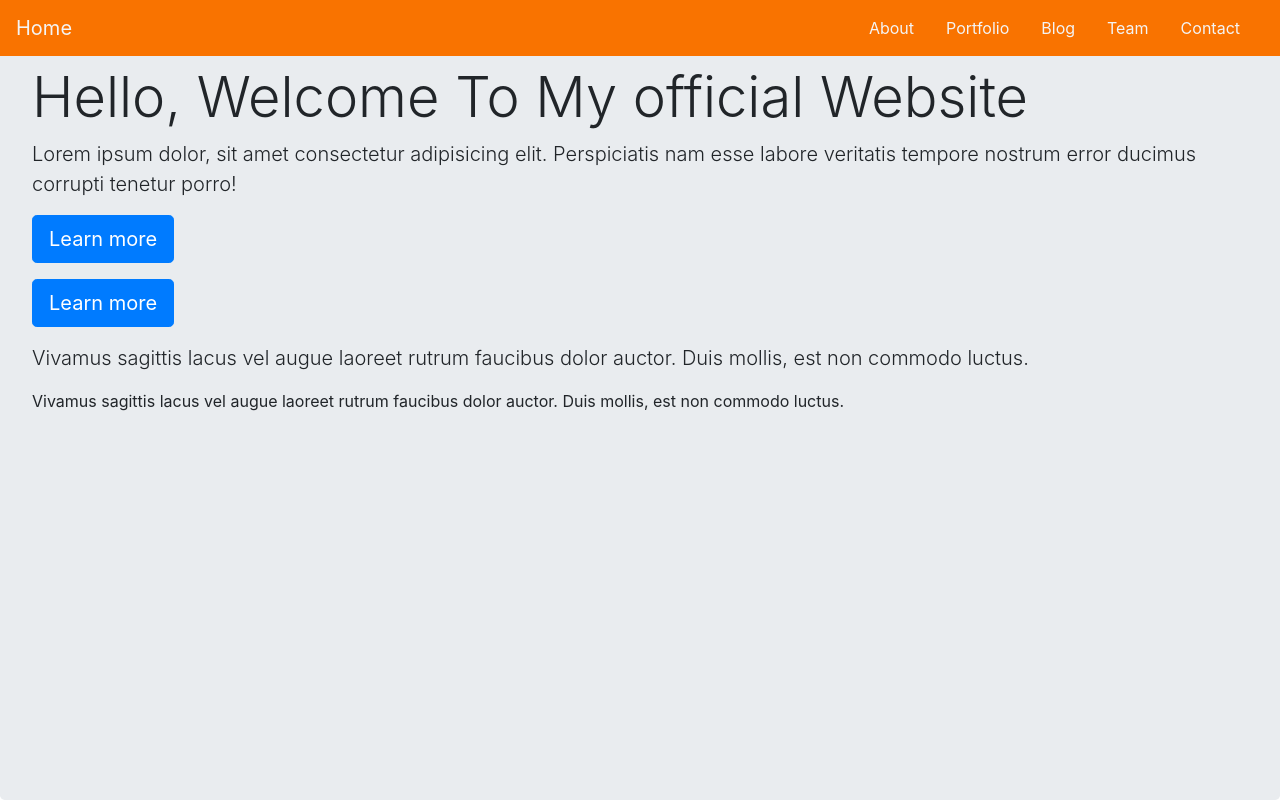
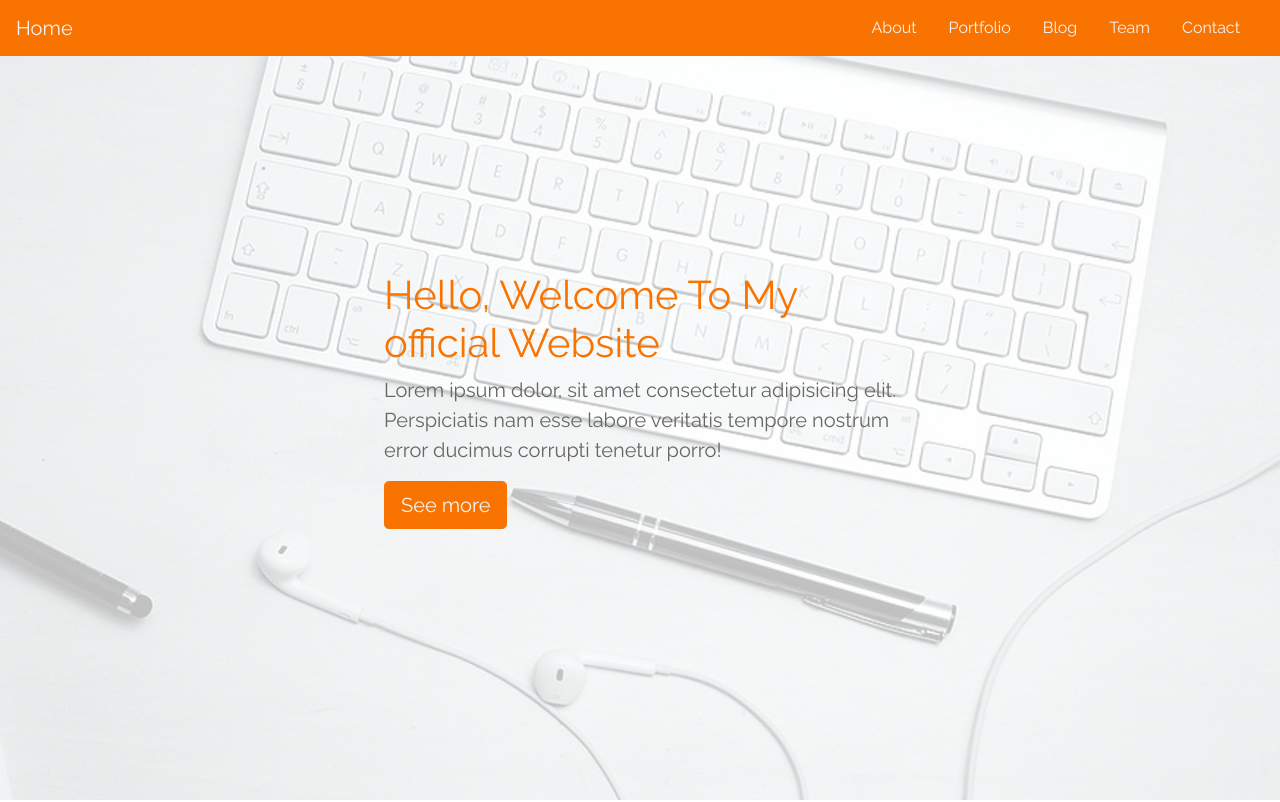
Before and after one commit to miptleha/sample-sites, a plain HTML site: page Created/saad/index.html in a window 1280 px wide. Shown: the top 802 px of the page. Drawn offline with Linux system fonts and the light colour scheme.

Commit message:
add images, fix jumbotron

```diff
--- a/Created/saad/css/site.css
+++ b/Created/saad/css/site.css
@@ -1,3 +1,9 @@
+@import url('https://fonts.googleapis.com/css?family=Raleway');
+
+body {
+    font-family: "Raleway";
+}
+
 #header .navbar {
     background-color: #f97300;
 }
@@ -13,3 +19,41 @@
     color: #f97300;
     border-radius: 4px;
 }
+
+.s-jumbotron {
+    background: url("../images/headerback.jpg") 50% 50% no-repeat;
+    background-size: cover;
+    display: flex;
+    justify-content: center;
+    height: 100vh;
+    flex-direction: column;
+    position: relative;
+    padding-left: 30%;
+}
+.s-jumbotron-title {
+    font-size: 2.5rem;
+    color: #f97300;
+    font-weight: 400;
+}
+.s-jumbotron-text {
+    color: #666;
+    font-size: 20px;
+    max-width: 700px;
+}
+.s-jumbotron-btn {
+    border: 1px solid #f97300;
+    background-color: #f97300;
+    color: #f4f4f4;
+}
+.s-jumbotron-wrapper {
+    max-width: 60%;
+    z-index: 2;
+}
+.s-overlay {
+    position: absolute;
+    left: 0;
+    right: 0;
+    top: 0;
+    bottom: 0;
+    background-color: rgba(255, 255, 255, .75);
+}
--- a/Created/saad/index.html
+++ b/Created/saad/index.html
@@ -15,12 +15,12 @@
     <header id="header">
         <nav class="navbar navbar-expand-lg navbar-light fixed-top">
             <a class="navbar-brand" href="#">Home</a>
-            <button class="navbar-toggler" type="button" data-toggle="collapse" data-target="#navbarSupportedContent"
-                aria-controls="navbarSupportedContent" aria-expanded="false" aria-label="Toggle navigation">
+            <button class="navbar-toggler" type="button" data-toggle="collapse" data-target="#navbarContent"
+                aria-controls="navbarContent" aria-expanded="false" aria-label="Toggle navigation">
                 <span class="navbar-toggler-icon"></span>
             </button>
 
-            <div class="collapse navbar-collapse" id="navbarSupportedContent">
+            <div class="collapse navbar-collapse" id="navbarContent">
                 <ul class="navbar-nav ml-auto">
                     <!-- <li class="nav-item active">
                   <a class="nav-link" href="#">Home <span class="sr-only">(current)</span></a>
@@ -44,23 +44,13 @@
             </div>
         </nav>
     </header>
-    <section id="jumbotron">
-        <div class="jumbotron vh-100">
-            <h2 class="display-4">Hello, Welcome To My official Website</h2>
-            <p class="lead">Lorem ipsum dolor, sit amet consectetur adipisicing elit. Perspiciatis nam esse labore
+    <section class="s-jumbotron">
+        <div class="s-overlay"></div>
+        <div class="s-jumbotron-wrapper">
+            <h2 class="s-jumbotron-title">Hello, Welcome To My official Website</h2>
+            <p class="s-jumbotron-text">Lorem ipsum dolor, sit amet consectetur adipisicing elit. Perspiciatis nam esse labore
                 veritatis tempore nostrum error ducimus corrupti tenetur porro!</p>
-            <p class="lead">
-                <a class="btn btn-primary btn-lg" href="#" role="button">Learn more</a>
-            </p>
-            <p>
-                <a class="btn btn-primary btn-lg" href="#" role="button">Learn more</a>
-            </p>
-            <p class="lead">
-                Vivamus sagittis lacus vel augue laoreet rutrum faucibus dolor auctor. Duis mollis, est non commodo luctus.
-              </p>
-              <p>
-                Vivamus sagittis lacus vel augue laoreet rutrum faucibus dolor auctor. Duis mollis, est non commodo luctus.
-              </p>
+            <button class="btn btn-outline-secondary btn-lg s-jumbotron-btn">See more</button>
         </div>
     </section>
     <section>
```
Also changed, not shown: Created/saad/images/headerback.jpg (added), Created/saad/images/team-1.jpg (added), Created/saad/images/team-2.jpg (added), Created/saad/images/team-3.jpg (added), Created/saad/images/team-4.jpg (added).
